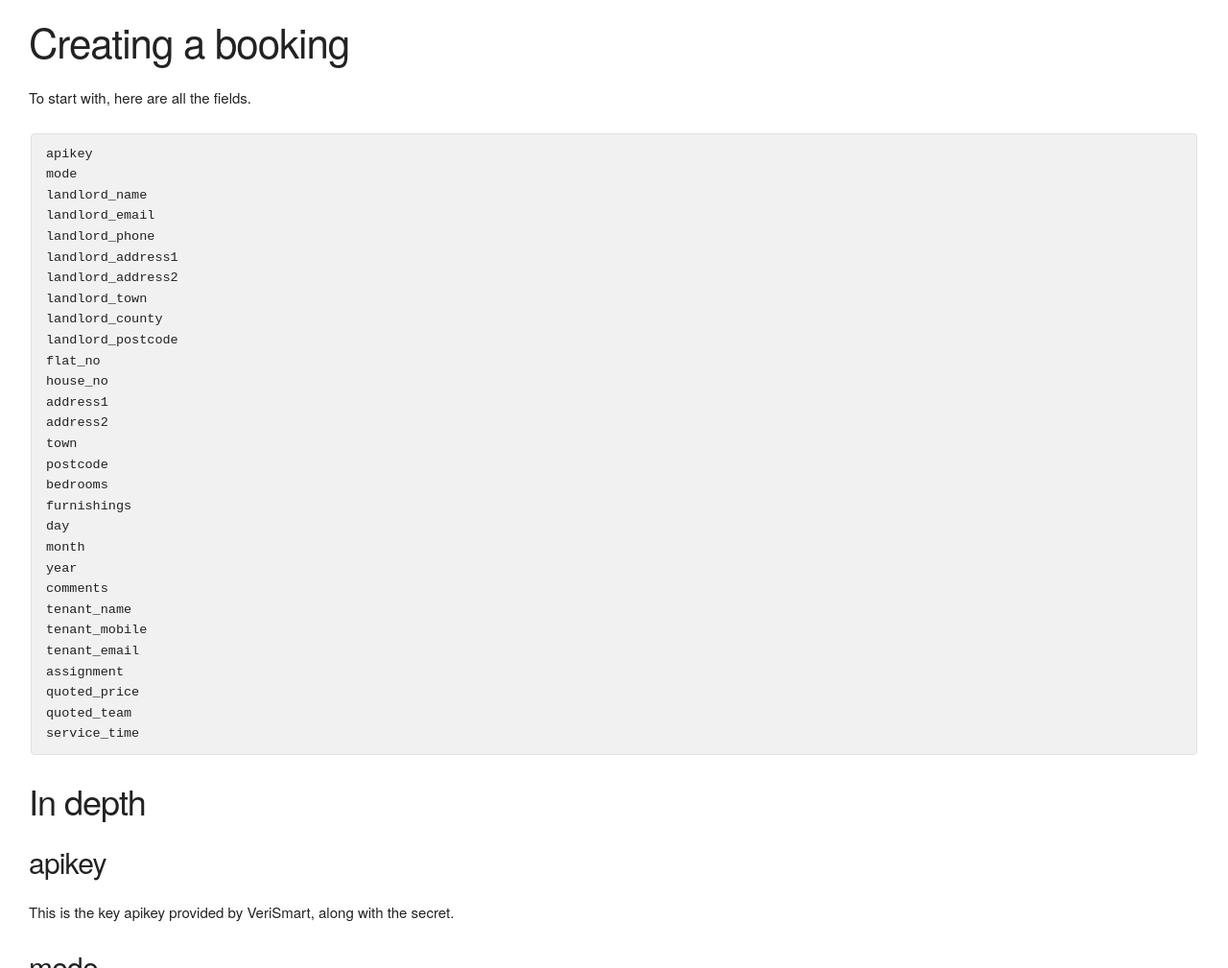
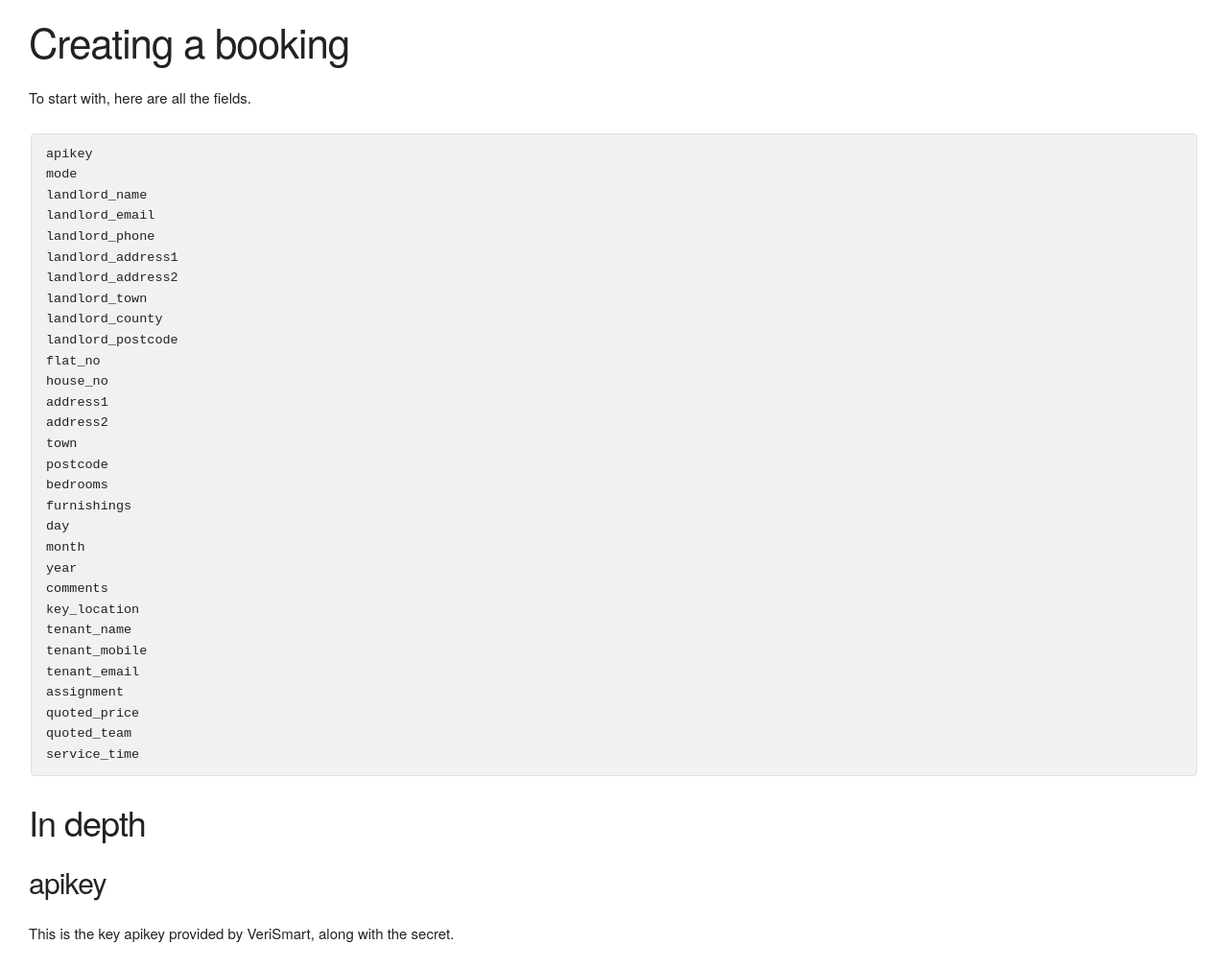
Before and after one commit to VeriSmart/VeriSmart.github.io, a website: page apidoc.html in a window 1280 px wide. Shown: the part 4560-5569 px from the top of the page at 96% size. Drawn offline with Linux system fonts and the light colour scheme.

Commit message:
Update apidoc.html

```diff
--- a/apidoc.html
+++ b/apidoc.html
@@ -182,6 +182,7 @@ day
 month
 year
 comments
+key_location
 tenant_name
 tenant_mobile
 tenant_email
```
